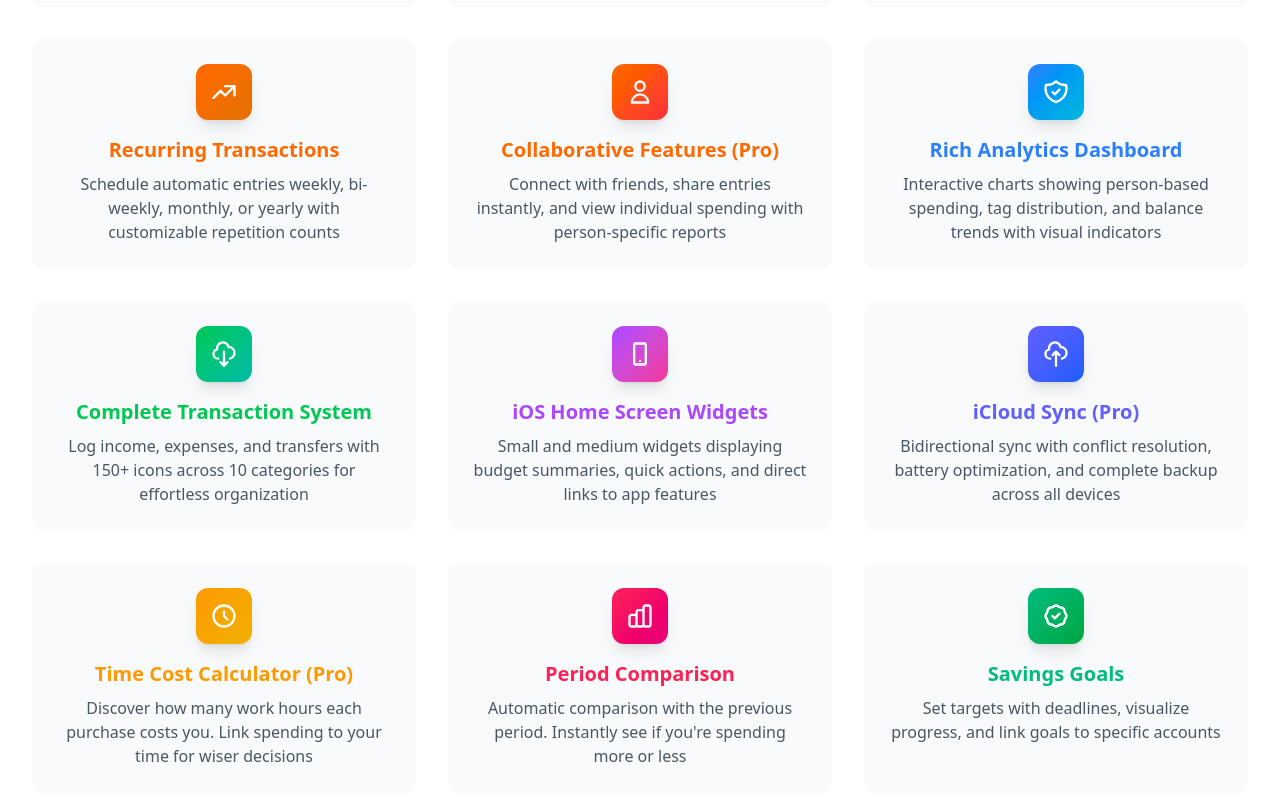
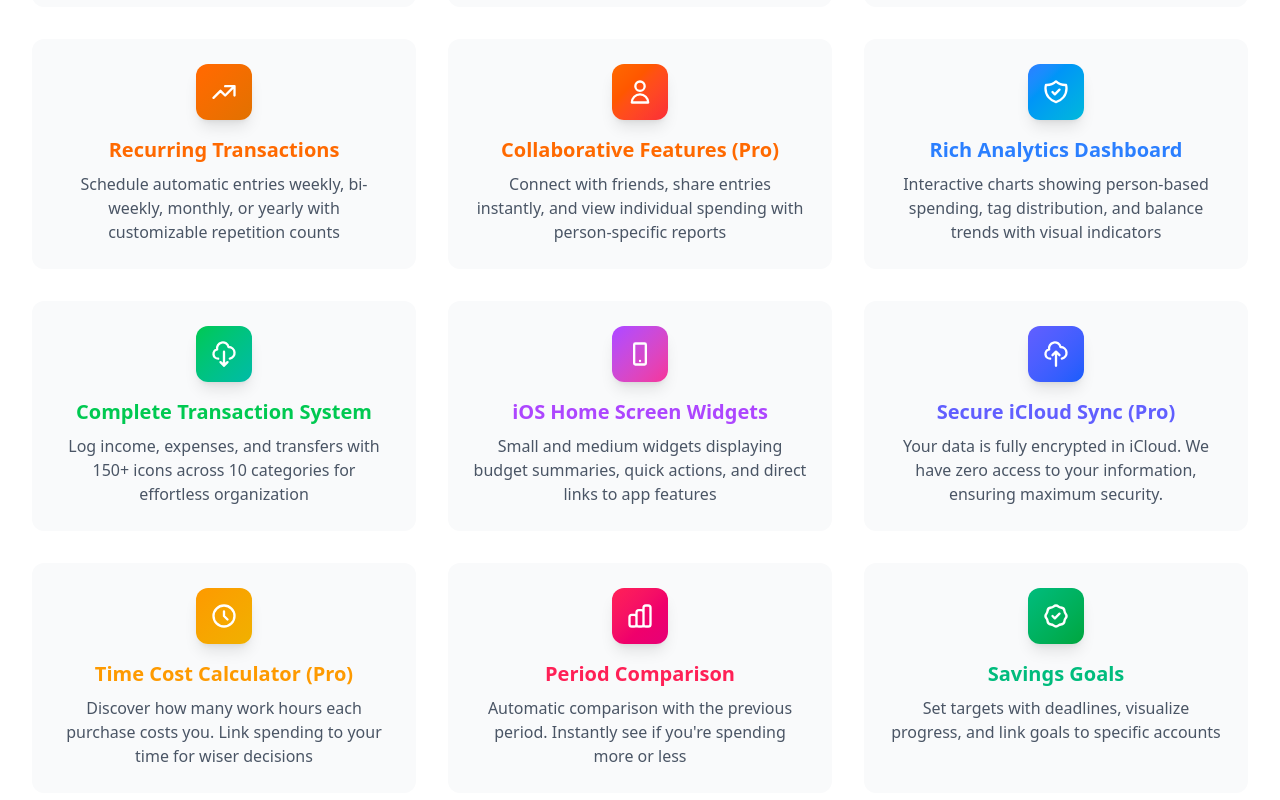
Before and after one commit to anekc/budpointlandpage, a Next.js app: page / in a window 1280 px wide. Shown: the part 1894-2694 px from the top of the page. Built offline with nearby package versions, Linux system fonts and the light colour scheme.

Commit message:
Update theme toggle style, iCloud sync text, and testimonials

```diff
--- a/app/blog/layout.tsx
+++ b/app/blog/layout.tsx
@@ -57,7 +57,7 @@
               {/* Theme Toggle Button */}
               <button
                 onClick={toggleTheme}
-                className={`p-2 rounded-lg transition-all duration-300 ${isDark ? 'bg-gray-800 hover:bg-gray-700 text-yellow-400' : 'bg-gray-100 hover:bg-gray-200 text-gray-700'}`}
+                className={`p-2 rounded-lg transition-all duration-300 ${isDark ? 'hover:bg-gray-800 text-yellow-400' : 'hover:bg-gray-100 text-gray-700'}`}
                 aria-label={isDark ? 'Switch to light mode' : 'Switch to dark mode'}
               >
                 {isDark ? (
--- a/app/page.tsx
+++ b/app/page.tsx
@@ -214,8 +214,8 @@
       icloudSyncDesc: "Log income, expenses, and transfers with 150+ icons across 10 categories for effortless organization",
       goals: "iOS Home Screen Widgets",
       goalsDesc: "Small and medium widgets displaying budget summaries, quick actions, and direct links to app features",
-      scanning: "iCloud Sync (Pro)",
-      scanningDesc: "Bidirectional sync with conflict resolution, battery optimization, and complete backup across all devices",
+      scanning: "Secure iCloud Sync (Pro)",
+      scanningDesc: "Your data is fully encrypted in iCloud. We have zero access to your information, ensuring maximum security.",
       personalTracking: "Collaborative Features (Pro)",
       personalTrackingDesc: "Connect with friends, share entries instantly, and view individual spending with person-specific reports",
       timeCost: "Time Cost Calculator (Pro)",
@@ -260,13 +260,13 @@
       multiCurrencyDesc: "Share costs with friends or partners instantly so everyone stays synchronized and balanced",
       betaTestersTitle: "What Beta Testers Say",
       betaTestersSubtitle: "Real feedback from early users who've been testing Budpoint",
-      testimonial1: "Controlling my budget is now super easy! I love how everything is organized and I can see exactly where my money goes.",
+      testimonial1: "The interface is simple and I adapted quickly. Thanks to that, I've been able to keep tracking my expenses for much longer.",
       testimonial1Author: "Sarah M.",
       testimonial1Role: "Beta Tester",
-      testimonial2: "Before Budpoint, keeping track of expenses was a disaster because everything was mixed together. Now everything is perfectly organized!",
+      testimonial2: "Organizing shared expenses is so much easier now. We keep everything up to date effortlessly without having to do manual math.",
       testimonial2Author: "Mike R.",
       testimonial2Role: "Early User",
-      testimonial3: "The analytics always give me confidence about how much I can spend. I feel calm following a budget for the first time.",
+      testimonial3: "It helps me reach the end of the month without surprises. Just by seeing the bar colors, I know if I need to slow down my spending.",
       testimonial3Author: "Jessica L.",
       testimonial3Role: "Beta Tester",
       faqTitle: "Frequently Asked Questions",
@@ -297,8 +297,8 @@
       icloudSyncDesc: "Registra ingresos, gastos y transferencias con 150+ iconos en 10 categorías para organización sin esfuerzo",
       goals: "Widgets de iOS",
       goalsDesc: "Widgets pequeños y medianos con resúmenes de presupuesto, acciones rápidas y enlaces directos a la app",
-      scanning: "Sincronización iCloud (Pro)",
-      scanningDesc: "Sincronización bidireccional con resolución de conflictos, optimización de batería y respaldo completo",
+      scanning: "Sincronización iCloud Segura (Pro)",
+      scanningDesc: "Tu información está completamente cifrada en iCloud. No tenemos acceso a tus datos, garantizando máxima seguridad.",
       personalTracking: "Funciones Colaborativas (Pro)",
       personalTrackingDesc: "Conéctate con amigos, comparte entradas al instante y ve gastos individuales con reportes por persona",
       timeCost: "Calculadora de Costo en Tiempo (Pro)",
@@ -343,13 +343,13 @@
       multiCurrencyDesc: "Comparte costos con amigos o pareja al instante para que todos estén sincronizados y balanceados",
       betaTestersTitle: "Lo que Dicen los Beta Testers",
       betaTestersSubtitle: "Comentarios reales de usuarios tempranos que han estado probando Budpoint",
-      testimonial1: "¡Controlar mi presupuesto ahora es súper fácil! Me encanta cómo todo está organizado y puedo ver exactamente a dónde va mi dinero.",
+      testimonial1: "La interfaz es sencilla y no me costó nada adaptarme. Gracias a eso he podido mantener el registro de mis gastos por mucho más tiempo.",
       testimonial1Author: "Sarah M.",
       testimonial1Role: "Beta Tester",
-      testimonial2: "Antes de Budpoint, hacer cuentas era un desastre porque estaba todo junto. ¡Ahora todo está perfectamente organizado!",
+      testimonial2: "Organizarnos con los gastos compartidos ahora es mucho más fácil. Mantenemos todo al día sin tener que hacer cuentas manuales.",
       testimonial2Author: "Mike R.",
       testimonial2Role: "Usuario Temprano",
-      testimonial3: "Los análisis siempre me dan certeza de cuánto puedo gastar. Me siento tranquila siguiendo un presupuesto por primera vez.",
+      testimonial3: "Me ayuda a llegar a fin de mes sin sustos. Solo con ver los colores de las barras ya sé si tengo que frenar un poco el gasto.",
       testimonial3Author: "Jessica L.",
       testimonial3Role: "Beta Tester",
       faqTitle: "Preguntas Frecuentes",
@@ -416,7 +416,7 @@
                 {/* Theme Toggle Button */}
                 <button
                   onClick={toggleTheme}
-                  className={`p-2 rounded-lg transition-all duration-300 ${isDark ? 'bg-gray-800 hover:bg-gray-700 text-yellow-400' : 'bg-gray-100 hover:bg-gray-200 text-gray-700'}`}
+                  className={`p-2 rounded-lg transition-all duration-300 ${isDark ? 'hover:bg-gray-800 text-yellow-400' : 'hover:bg-gray-100 text-gray-700'}`}
                   aria-label={isDark ? 'Switch to light mode' : 'Switch to dark mode'}
                 >
                   {isDark ? (
```
